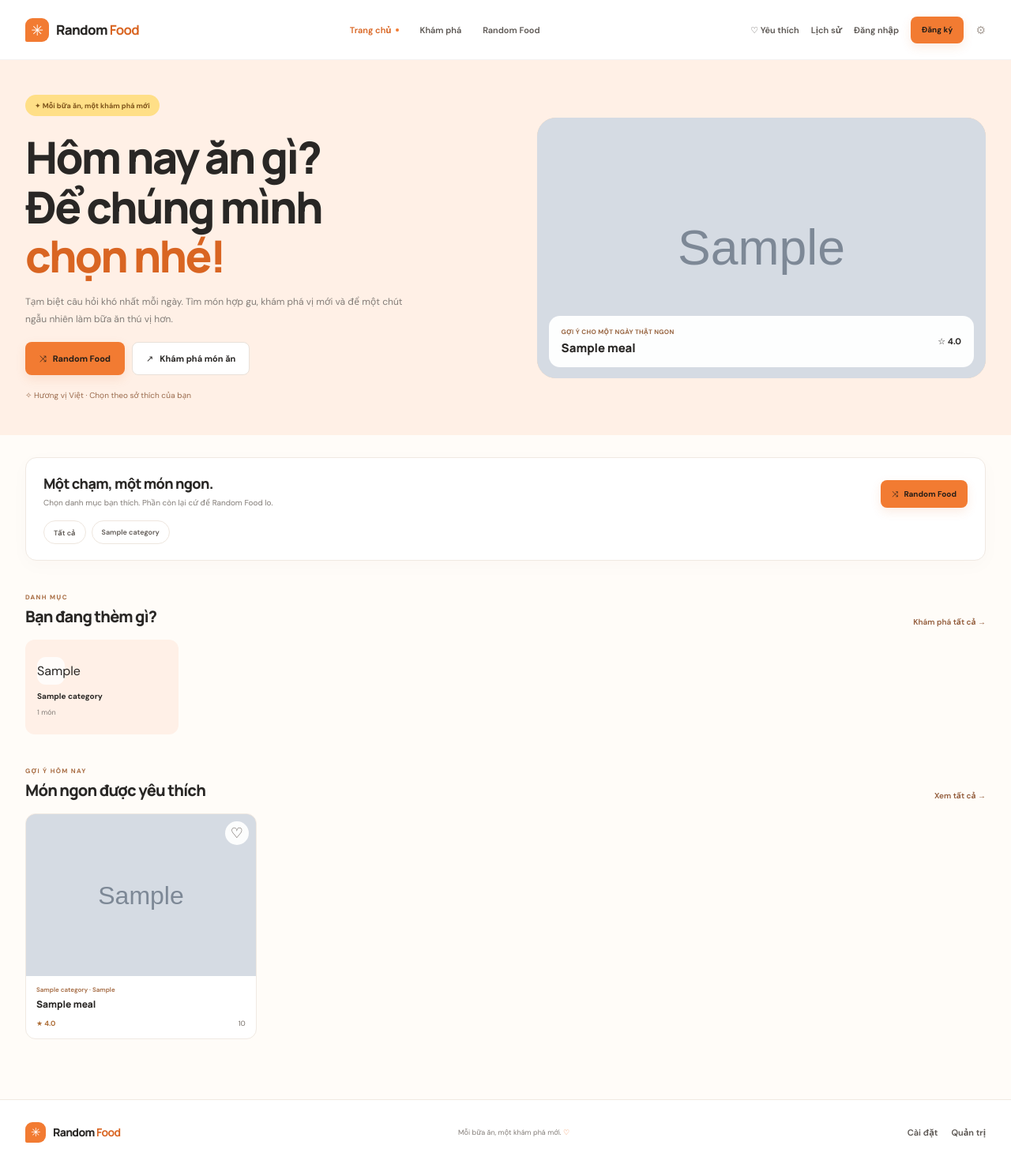
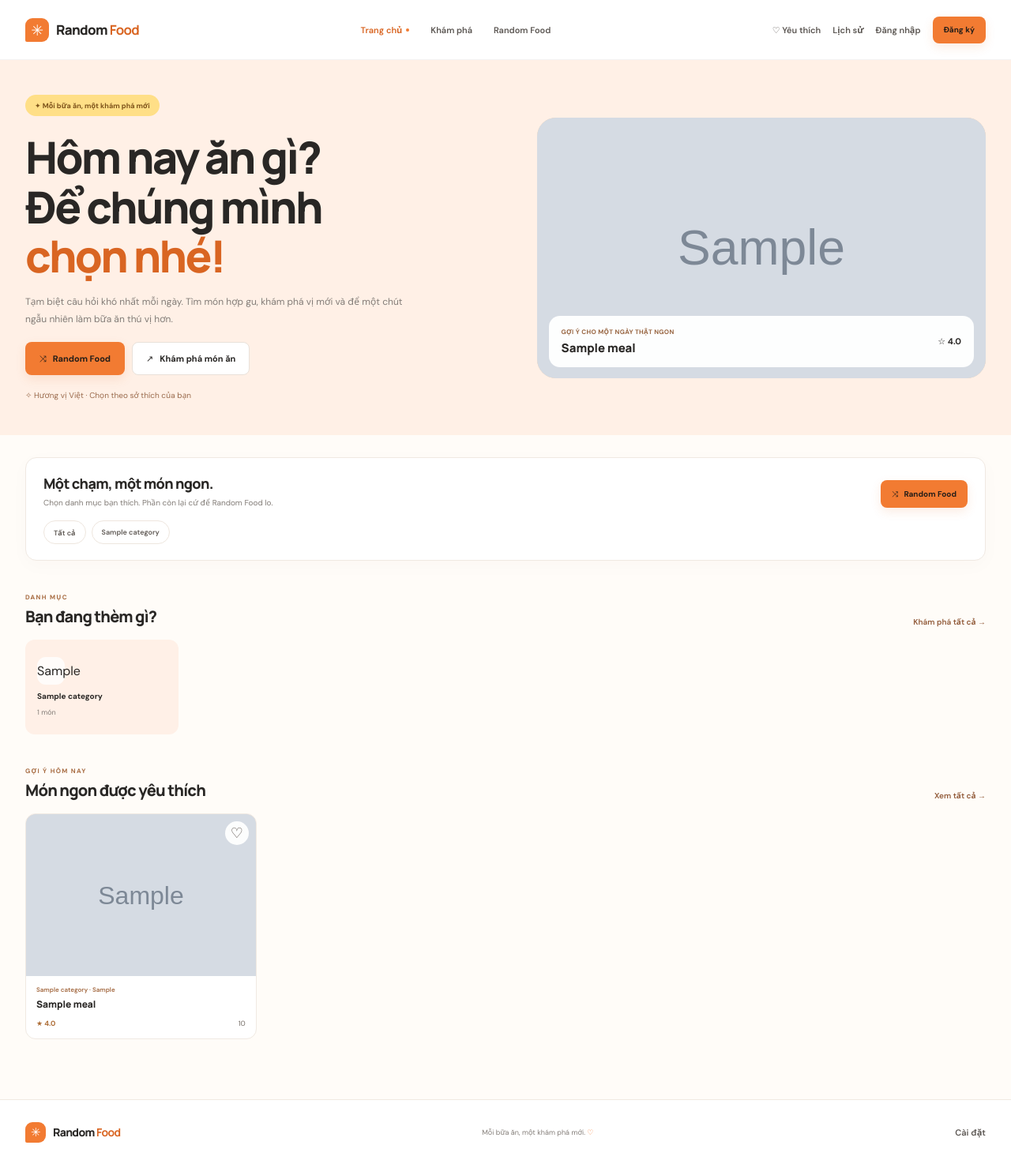
Before and after one commit to random-food-team/random-food, a PHP site: page / in a window 1280 px wide. Shown: the whole page at 79% size. Run offline with PHP 8.4, Linux system fonts and the light colour scheme; tables that the repository leaves empty or names only in its code hold one stand-in row (values such as "Sample post"); grey boxes marked "Sample" are stand-in pictures.

Commit message:
update_admin

```diff
--- a/controllers/AppController.php
+++ b/controllers/AppController.php
@@ -98,7 +98,7 @@ final class AppController
                         (string)($_POST['password'] ?? '')
                     );
                     $_SESSION['randomfood_flash'] = 'Đăng nhập thành công.';
-                    $this->redirect('profile');
+                    $this->redirect($this->model->isAdmin() ? 'admin' : 'profile');
                 case 'register':
                     $this->model->register(
                         (string)($_POST['name'] ?? ''),
--- a/views/guest/home.php
+++ b/views/guest/home.php
@@ -11,7 +11,7 @@ usort($popularMeals, static function (array $first, array $second): int {
     <span class="hero-badge">✦ Mỗi bữa ăn, một khám phá mới</span>
     <h1>Hôm nay ăn gì?<br>Để chúng mình<br><span>chọn nhé!</span></h1>
     <p>Tạm biệt câu hỏi khó nhất mỗi ngày. Tìm món hợp gu, khám phá vị mới và để một chút ngẫu nhiên làm bữa ăn thú vị hơn.</p>
-    <div class="hero-actions"><a class="button button-primary" href="<?= h(route_url('random')) ?>"><span>⤨</span> Random Food</a><a class="button button-light" href="<?= h(route_url('explore')) ?>"><span>↗</span> Khám phá món ăn</a></div>
+    <div class="hero-actions"><a class="button button-primary" href="<?= h(route_url('random')) ?>"><span>⤨</span> Random Food</a><a class="button button-light" href="<?= h(route_url('explore')) ?>"><span>↗</span> Khám phá món ăn</a><?php if ($isAdminUser): ?><a class="button button-light" href="<?= h(route_url('admin')) ?>">⚙ Vào quản trị</a><?php endif; ?></div>
     <span class="hero-note">✧ Hương vị Việt · Chọn theo sở thích của bạn</span>
   </div>
   <?php if ($featured): ?>
--- a/views/layout.php
+++ b/views/layout.php
@@ -2,6 +2,7 @@
 declare(strict_types=1);
 
 $state = $this->model->state();
+$isAdminUser = ($state['user']['role'] ?? null) === 'admin';
 $isAdmin = in_array($page, ['admin', 'meals', 'categories', 'users', 'reviews'], true);
 $isUser = in_array($page, ['profile', 'favorites', 'history', 'settings'], true);
 $pageFolder = $isAdmin ? 'admin' : ($isUser ? 'user' : 'guest');
@@ -36,7 +37,7 @@ $pageView = __DIR__ . '/' . $pageFolder . '/' . $page . '.php';
       <a class="nav-link login-link <?= $page === 'login' ? 'is-active' : '' ?>" href="<?= h(route_url('login')) ?>">Đăng nhập</a>
       <a class="button button-primary header-register" href="<?= h(route_url('register')) ?>">Đăng ký</a>
     <?php endif; ?>
-    <a class="admin-shortcut" href="<?= h(route_url('admin')) ?>" aria-label="Khu vực quản trị">⚙</a>
+    <?php if ($isAdminUser): ?><a class="admin-shortcut" href="<?= h(route_url('admin')) ?>" aria-label="Khu vực quản trị">⚙</a><?php endif; ?>
   </nav>
 </header>
 <main class="app-main <?= $isAdmin ? 'is-admin' : '' ?>">
@@ -62,7 +63,7 @@ $pageView = __DIR__ . '/' . $pageFolder . '/' . $page . '.php';
 <footer class="site-footer">
   <a class="brand footer-brand" href="<?= h(route_url('home')) ?>"><span class="brand-icon">✳</span><span>Random <b>Food</b></span></a>
   <p>Mỗi bữa ăn, một khám phá mới. <span>♡</span></p>
-  <div><a href="<?= h(route_url('settings')) ?>">Cài đặt</a><a href="<?= h(route_url('admin')) ?>">Quản trị</a></div>
+  <div><a href="<?= h(route_url('settings')) ?>">Cài đặt</a><?php if ($isAdminUser): ?><a href="<?= h(route_url('admin')) ?>">Quản trị</a><?php endif; ?></div>
 </footer>
 </body>
 </html>
```
